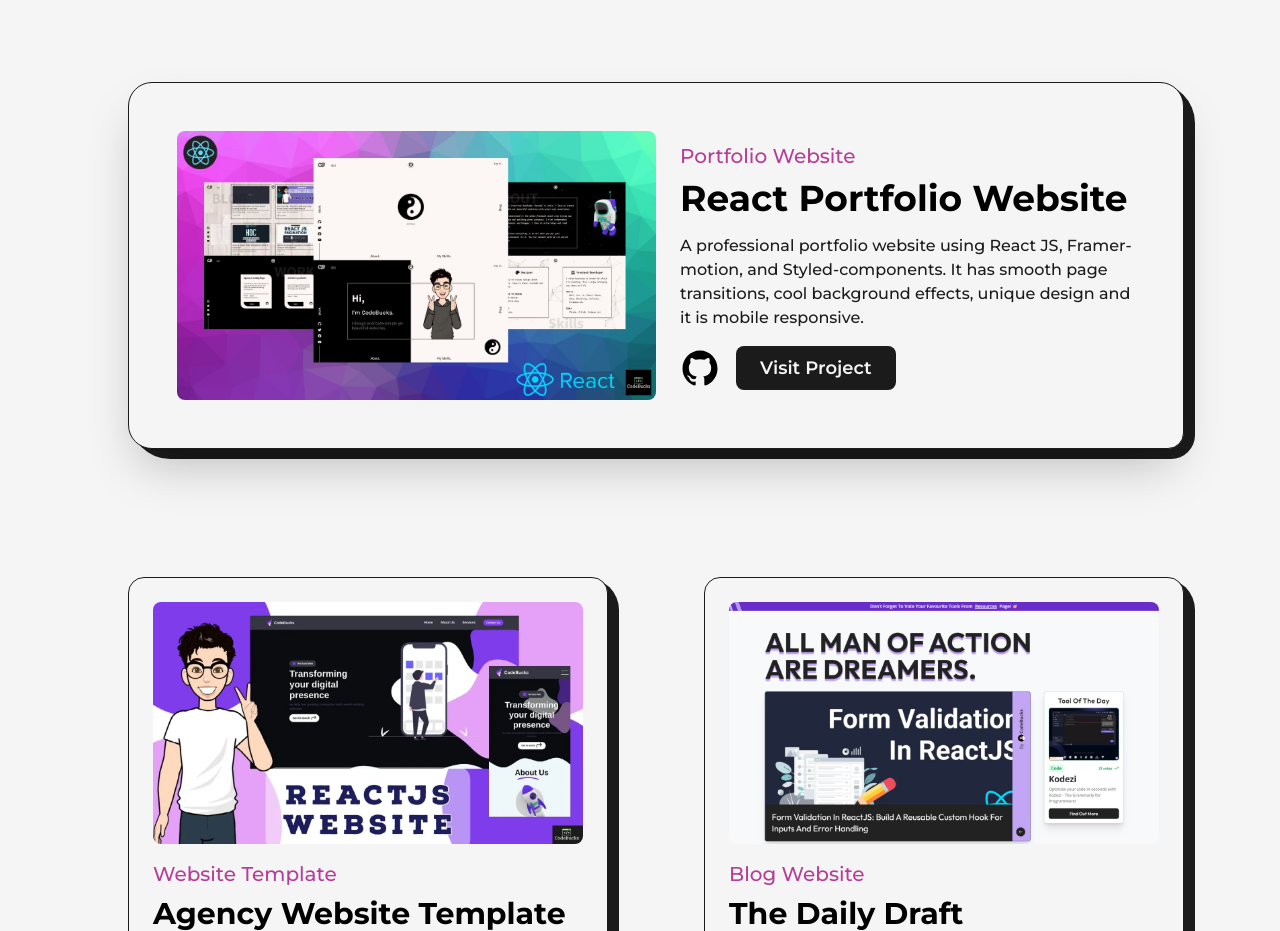
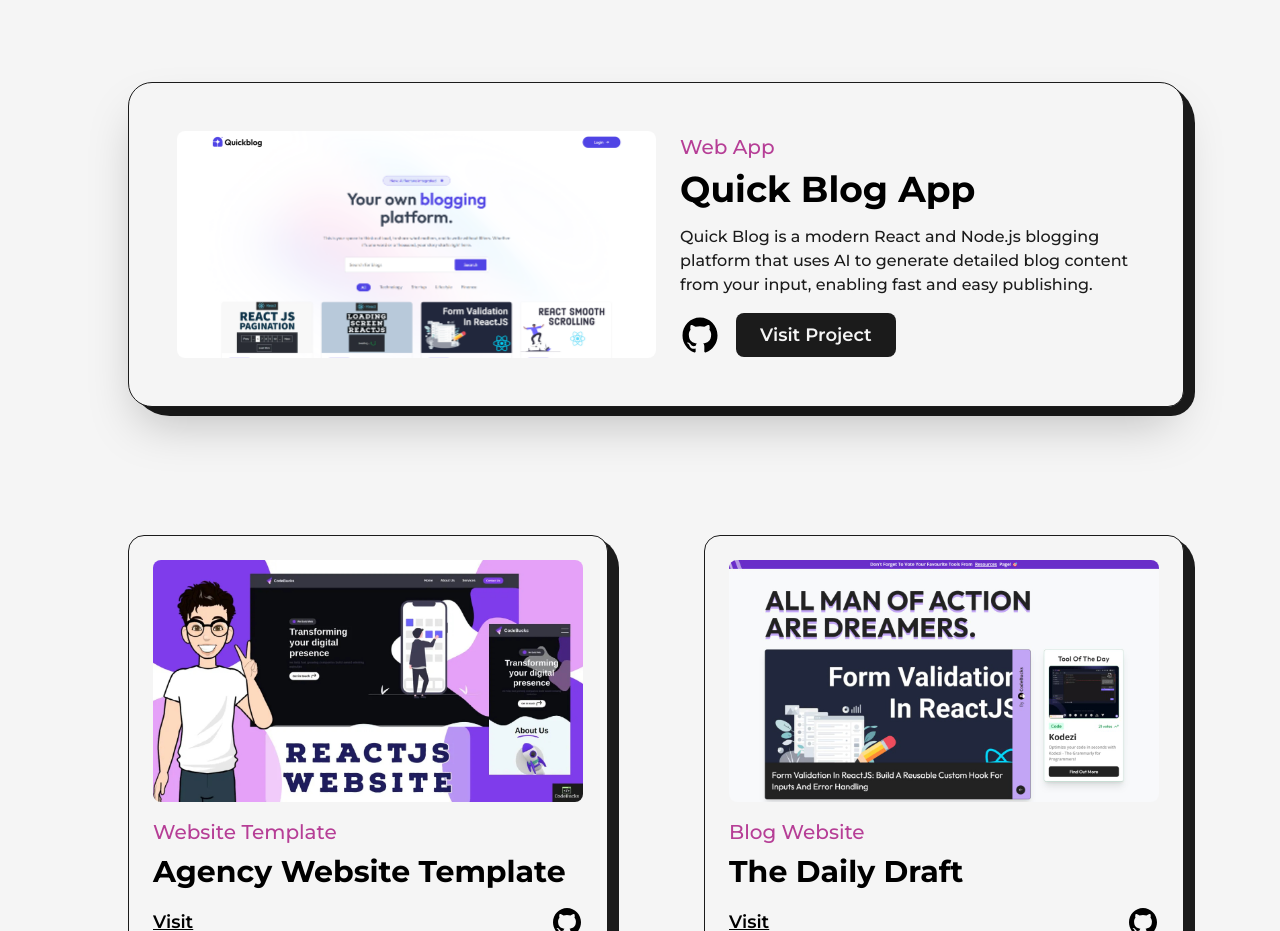
Before and after one commit to KevalVala05/NextJS-Portfolio, a Next.js app: page /projects in a window 1280 px wide. Shown: the part 1540-2471 px from the top of the page. Built offline with nearby package versions, Linux system fonts and the light colour scheme.

Commit message:
comman changes related to project page

```diff
--- a/src/components/NavBar.js
+++ b/src/components/NavBar.js
@@ -82,7 +82,7 @@
             <TwitterIcon />
           </motion.a>
           <motion.a
-            href="/"
+            href="https://github.com/KevalVala05"
             target="_blank"
             className="w-6 mx-3"
             whileHover={{ y: -2 }}
@@ -91,7 +91,7 @@
             <GithubIcon />
           </motion.a>
           <motion.a
-            href="/"
+            href="https://www.linkedin.com/in/keval-vala-268695243"
             target="_blank"
             className="w-6 mx-3"
             whileHover={{ y: -2 }}
--- a/src/pages/projects.js
+++ b/src/pages/projects.js
@@ -10,7 +10,7 @@
 import project2 from "../../public/images/projects/project_2.png";
 import project3 from "../../public/images/projects/nft-collection-website-cover-image.jpg";
 import project4 from "../../public/images/projects/fashion-studio-website.jpg";
-import project5 from "../../public/images/projects/portfolio-cover-image.jpg";
+import project5 from "../../public/images/projects/project_4.png";
 import project6 from "../../public/images/projects/agency-website-cover-image.jpg";
 import project7 from "../../public/images/projects/devdreaming.jpg";
 import TransitionEffect from "@/components/TransitionEffect";
@@ -173,13 +173,11 @@
             <div className="col-span-12 ">
               <FeaturedProject
                 img={project5}
-                title="React Portfolio Website"
-                summary={`
-                A professional portfolio website using React JS, Framer-motion, and Styled-components. It has smooth page transitions, cool background effects, unique design and it is mobile responsive.
-                `}
+                title="Quick Blog App"
+                summary={`Quick Blog is a modern React and Node.js blogging platform that uses AI to generate detailed blog content from your input, enabling fast and easy publishing.`}
                 link={"/"}
                 github={"/"}
-                type={"Portfolio Website"}
+                type={"Web App"}
               />
             </div>
             <div className="col-span-6 sm:col-span-12">
```
Also changed, not shown: public/images/projects/project_4.png (added).
